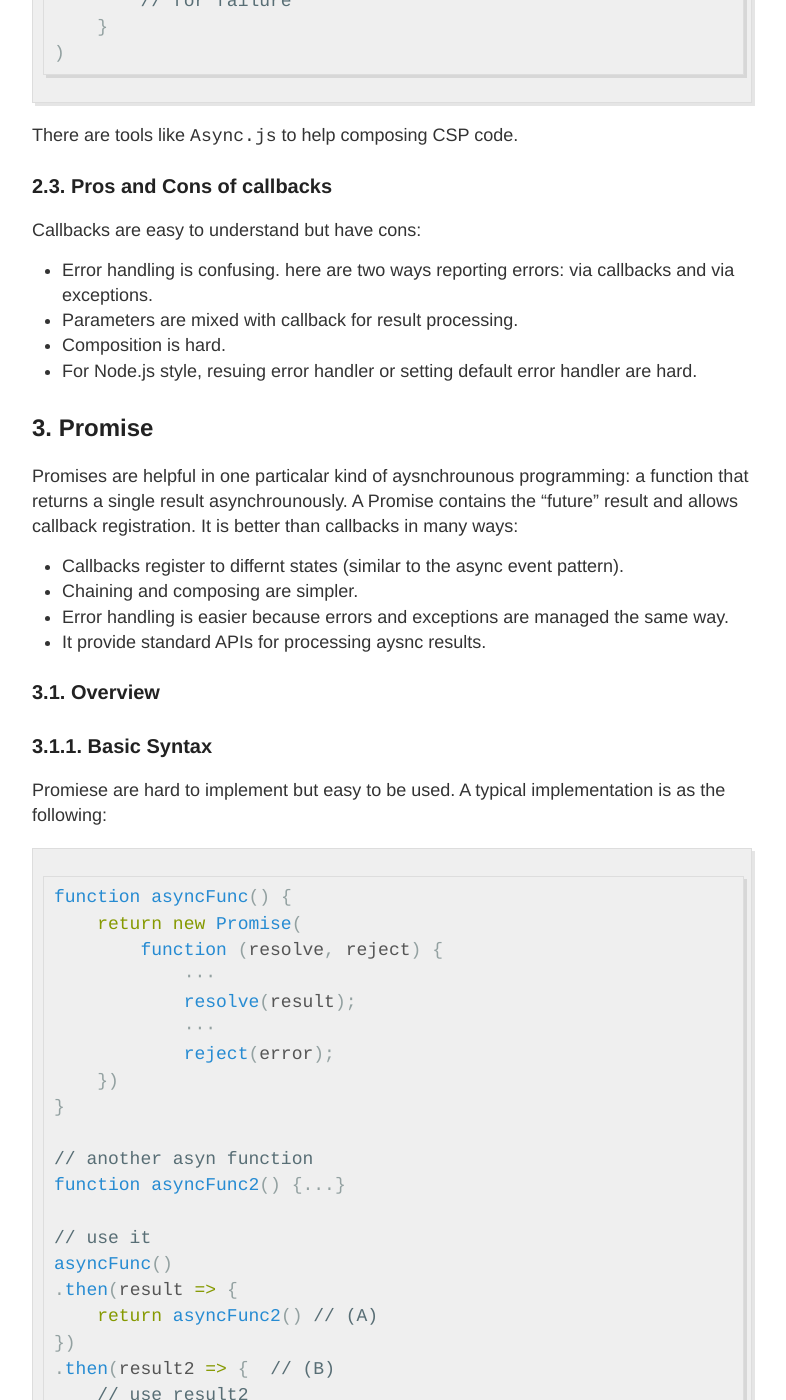
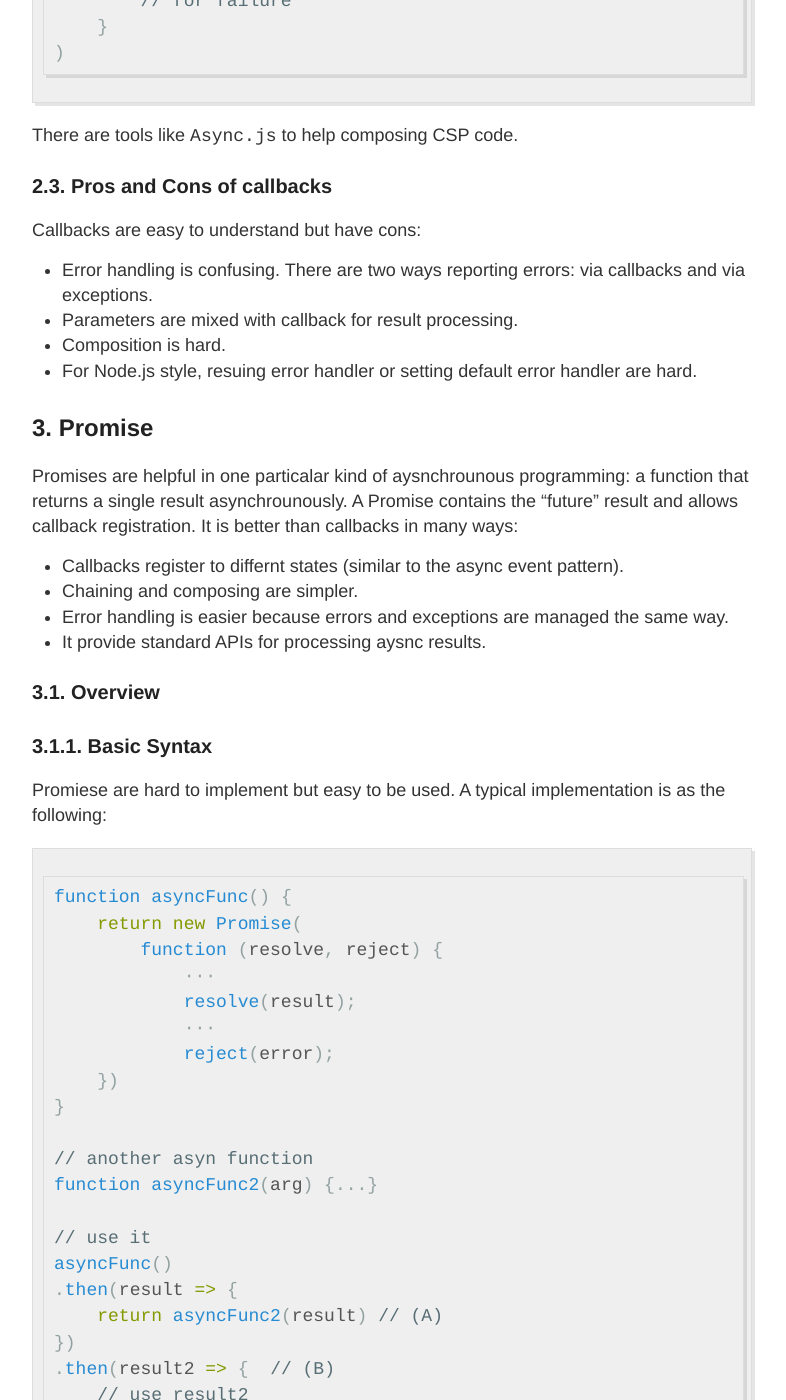
Before and after one commit to YingLiu4203/old-dev-blog, a Jekyll site: the page built from _posts/2016-12-01-Javascript-Promise.md, in a window 1280 px wide and 1400 px high, scrolled down 2100 px. Shown: the whole window, without its empty margins (248-1034 px from the left). Built offline with Jekyll 4.4.1, drawn with Linux system fonts in a browser that asks for light colours; comment, search, counter and statistics services are not loaded.

Commit message:
edit promise

```diff
--- a/_posts/2016-12-01-Javascript-Promise.md
+++ b/_posts/2016-12-01-Javascript-Promise.md
@@ -81,7 +81,7 @@ There are tools like `Async.js` to help composing CSP code.
 ### 2.3. Pros and Cons of callbacks
 Callbacks are easy to understand but have cons:
 
-* Error handling is confusing. here are two ways reporting errors: via callbacks and via exceptions.
+* Error handling is confusing. There are two ways reporting errors: via callbacks and via exceptions.
 * Parameters are mixed with callback for result processing.
 * Composition is hard.
 * For Node.js style, resuing error handler or setting default error handler are hard.
@@ -111,12 +111,12 @@ function asyncFunc() {
 }
 
 // another asyn function
-function asyncFunc2() {...}
+function asyncFunc2(arg) {...}
 
 // use it
 asyncFunc()
 .then(result => {
-    return asyncFunc2() // (A)
+    return asyncFunc2(result) // (A)
 })
 .then(result2 => {  // (B)
     // use result2
```
Also changed, not shown: _posts/2016-11-28-Webpack-Vue-Typescript.md (deleted, +0 -25 lines), _posts/2016-12-03-TypeScript-The-First-Touch.md (+1 -1 lines).
